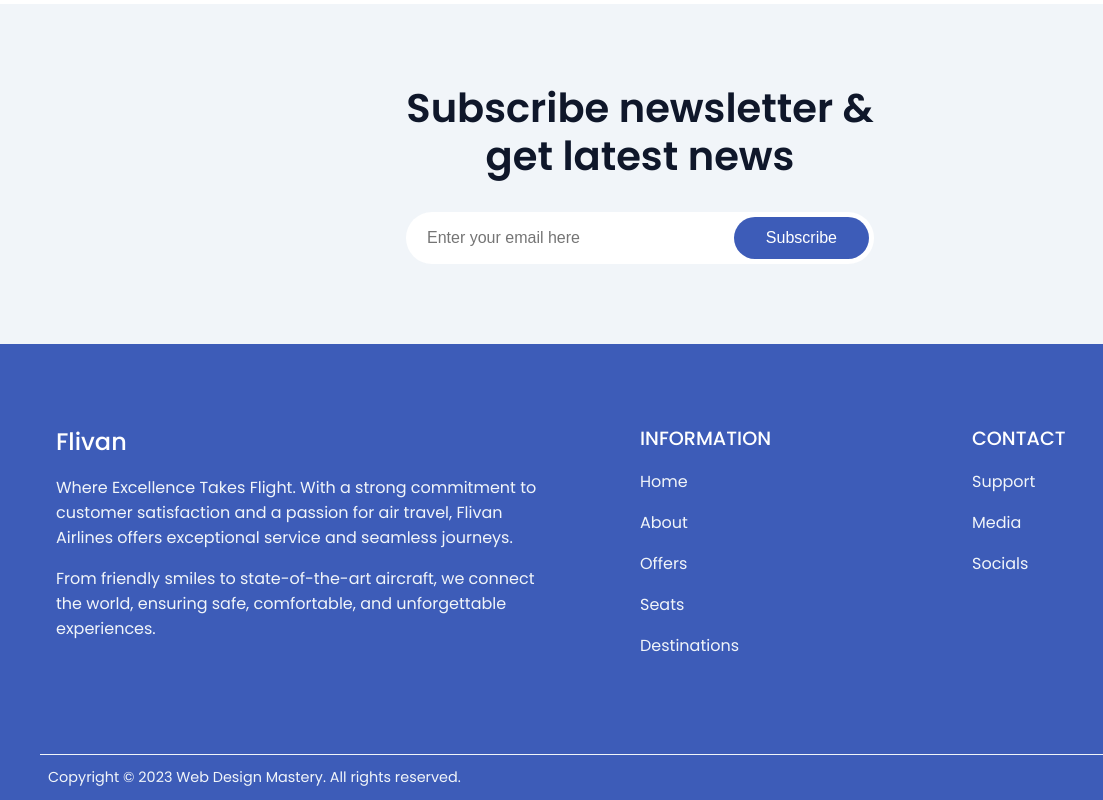
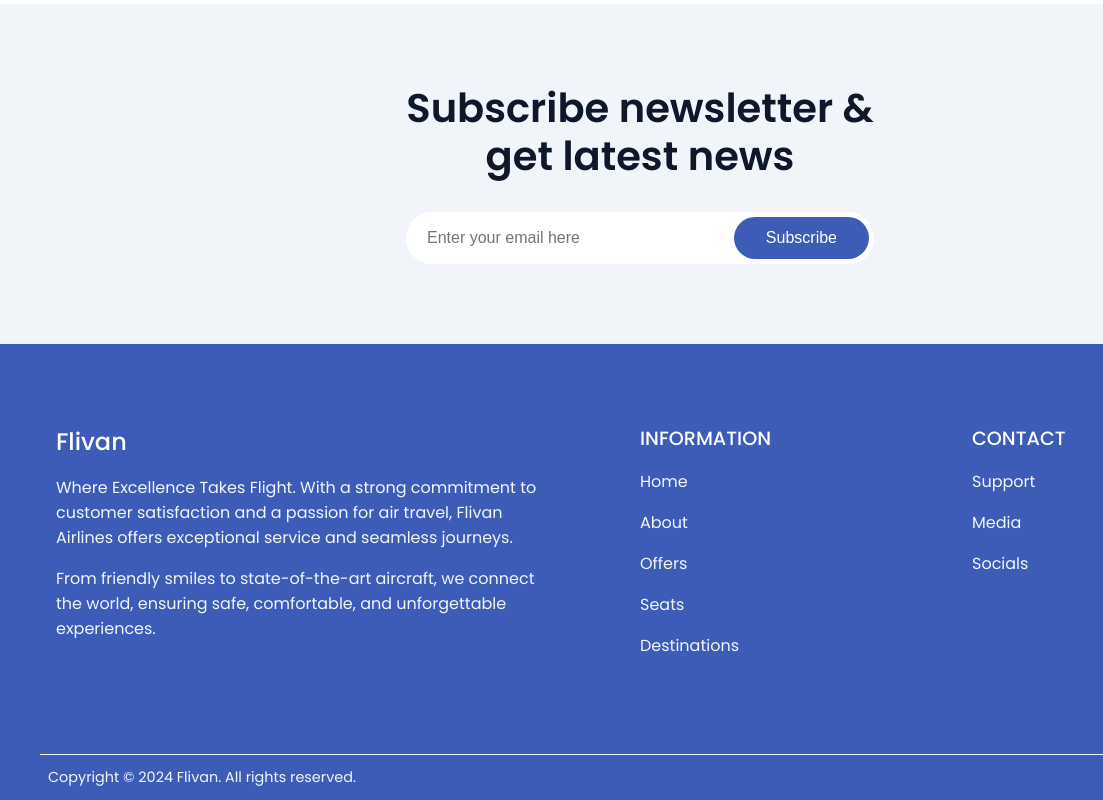
Before and after one commit to pankajproject/Flivan, a plain HTML site: page index.html in a window 1280 px wide. Shown: the part 4014-4814 px from the top of the page, 0-1103 px from the left. Drawn offline with nearby package versions, Linux system fonts and the light colour scheme.

Commit message:
Update index.html

```diff
--- a/index.html
+++ b/index.html
@@ -1,6 +1,5 @@
 <!DOCTYPE html>
 <html lang="en">
-  <!-- ===( Creative By : CODE AASHU )=== -->
   <head>
     <meta charset="UTF-8" />
     <meta name="viewport" content="width=device-width, initial-scale=1.0" />
@@ -272,7 +271,7 @@
         </div>
       </div>
       <div class="section__container footer__bar">
-        <p>Copyright © 2023 Web Design Mastery. All rights reserved.</p>
+        <p>Copyright © 2024 Flivan. All rights reserved.</p>
         <div class="socials">
           <span><i class="ri-facebook-fill"></i></span>
           <span><i class="ri-twitter-fill"></i></span>
```
